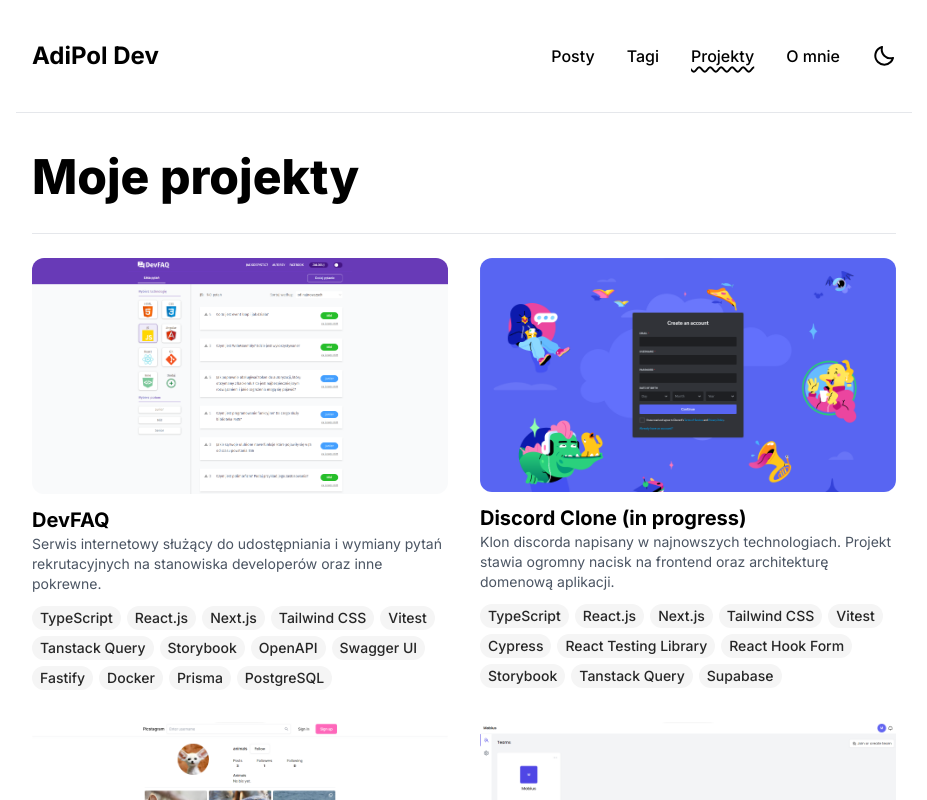
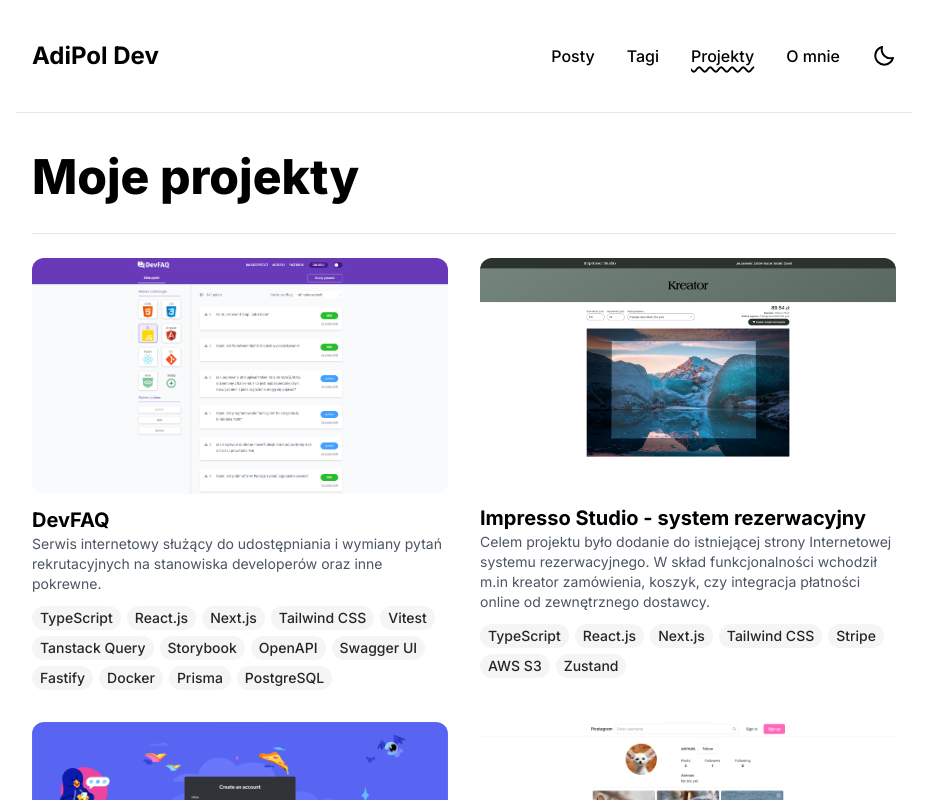
Before and after one commit to AdiPol1359/adipol.dev, a Next.js app: page /projekty in a window 1280 px wide. Shown: the top 800 px of the page, without its empty margins (176-1103 px from the left). Built offline with nearby package versions, Linux system fonts and the light colour scheme.

Commit message:
feat: add new project

```diff
--- a/src/data/projects.ts
+++ b/src/data/projects.ts
@@ -1,6 +1,7 @@
 import DevFAQThumbnail from '@/assets/images/devfaq.png';
 import DiscordCloneThumbnail from '@/assets/images/discord-clone.png';
 import HappyShopThumbnail from '@/assets/images/happy-shop.png';
+import ImpressoStudioThumbnail from '@/assets/images/impresso-studio.png';
 import MobiusThumbnail from '@/assets/images/mobius.png';
 import NodeJSMinecraftItemShop from '@/assets/images/nodejs-minecraft-itemshop.png';
 import NoodlyThumbnail from '@/assets/images/noodly.png';
@@ -29,6 +30,22 @@
 			'Docker',
 			'Prisma',
 			'PostgreSQL',
+		],
+	},
+	{
+		thumbnail: ImpressoStudioThumbnail,
+		title: 'Impresso Studio - system rezerwacyjny',
+		description:
+			'Celem projektu było dodanie do istniejącej strony Internetowej systemu rezerwacyjnego. W skład funkcjonalności wchodził m.in kreator zamówienia, koszyk, czy integracja płatności online od zewnętrznego dostawcy.',
+		url: 'https://impresso.studio/',
+		technologies: [
+			'TypeScript',
+			'React.js',
+			'Next.js',
+			'Tailwind CSS',
+			'Stripe',
+			'AWS S3',
+			'Zustand',
 		],
 	},
 	{
```
Also changed, not shown: src/assets/images/impresso-studio.png (added).
